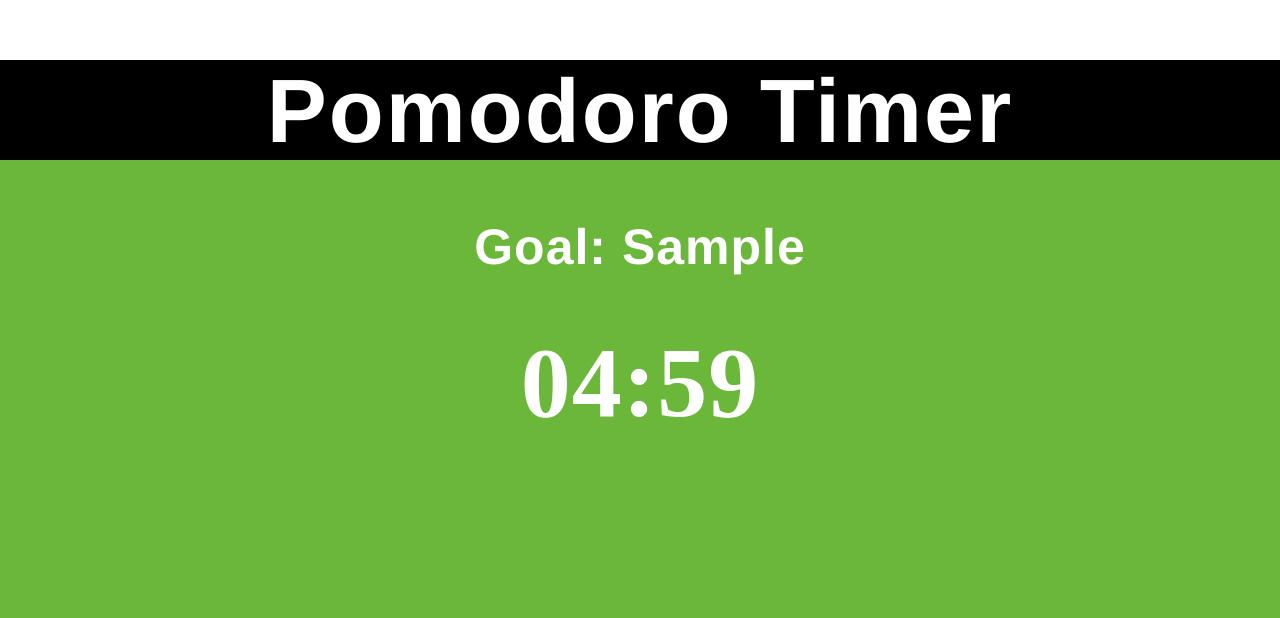
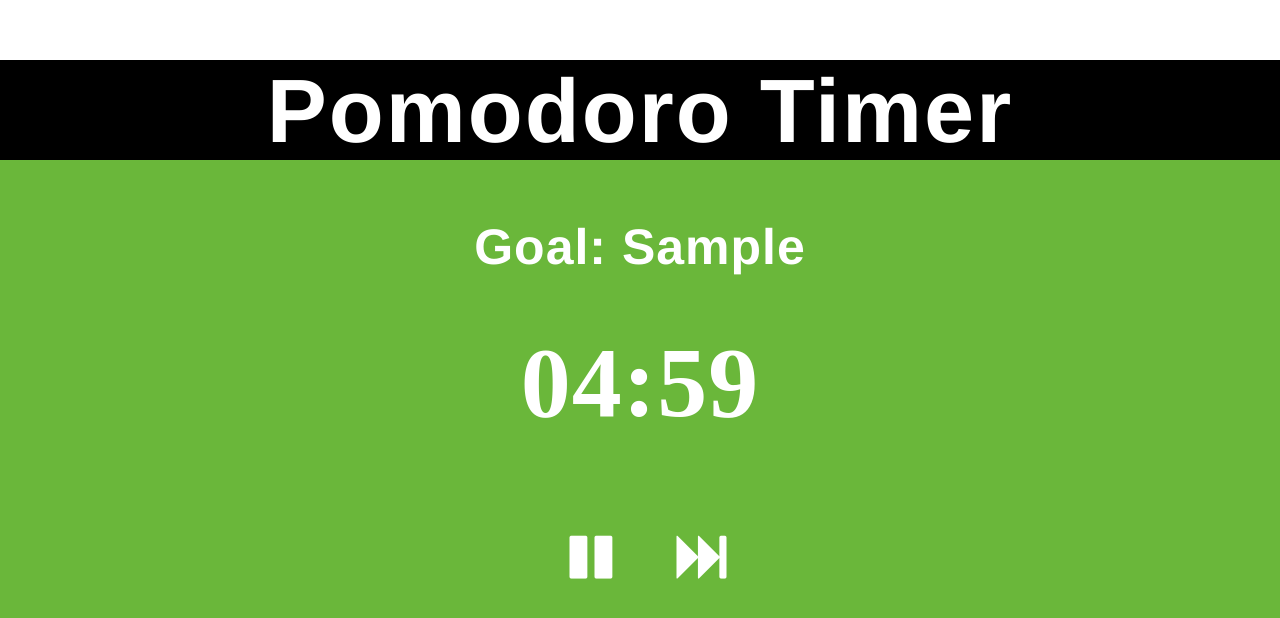
Before and after one commit to kavyadagli/pomodoroTimer, a React (Create React App) app: page / in a window 1280 px wide. Both pictures are taken after typing "Sample", "5", "5", "5", "5" into the empty fields and a click on the input "Submit". Shown: the top 618 px of the page. Built offline with nearby package versions, Linux system fonts and the light colour scheme.

Commit message:
fast forward and play functionality

```diff
--- a/public/style.css
+++ b/public/style.css
@@ -17,6 +17,7 @@ body {
   margin: 0;
   padding: 0;
   letter-spacing: 2px;
+  white-space: nowrap;
 }
 
 #root {
@@ -107,6 +108,7 @@ table {
   line-height: 35px;
   font-size: 50px;
   margin: 70px;
+  white-space: nowrap;
 }
 
 .timer {
@@ -148,3 +150,38 @@ form {
 .result {
   height: 100%;
 }
+
+.media-controls {
+  background-color: Transparent;
+  border: none;
+  color: white;
+  padding: 15px 32px;
+  text-align: center;
+  text-decoration: none;
+  display: inline-block;
+  font-size: 16px;
+  margin: 4px 2px;
+  cursor: pointer;
+  border: none;
+  outline: none;
+  margin-left: 45%;
+  font-size: 50px;
+  font-style: bold;
+  margin: 0;
+}
+
+.media-controls:hover {
+  color: lightGray;
+}
+
+.error-message {
+  font: bold 20px/100% 'Helvetica', 'Arial', 'Sans-serif';
+  color: red;
+}
+
+.buttons {
+  width: 300px;
+  height: 50px;
+  margin-left: 42%;
+
+}
--- a/src/form.js
+++ b/src/form.js
@@ -1,5 +1,8 @@
   import React from 'react';
   import ReactDOM from 'react-dom';
+  import '../node_modules/font-awesome/css/font-awesome.min.css';
+  //import classNames from 'classnames';
+  //import styles from './styles.scss';
 
 
   class UserForm extends React.Component {
@@ -19,7 +22,9 @@
         goal: '',
         isPressed: false,
         intervals: -1,
-        maxIntervals: false
+        maxIntervals: false,
+        pausePressed: false,
+        showError: false
       };
 
       this.handleClick = this.handleClick.bind(this);
@@ -27,7 +32,8 @@
       this.handleTime = this.handleTime.bind(this);
       this.handleMin = this.handleMin.bind(this);
       this.handleHours = this.handleHours.bind(this);
-
+      this.handlePause = this.handlePause.bind(this);
+      this.handlefastForward = this.handlefastForward.bind(this);
 
     }
 
@@ -36,7 +42,7 @@
     }
 
     handleHours(event) {
-      this.setState({[event.target.name]: event.target.value*60})
+      this.setState({[event.target.name]: event.target.value*60*60})
     }
 
     handleMin(event) {
@@ -45,21 +51,33 @@
 
 
    handleClick() {
-     this.setState({isPressed: true})
+     const interval = this.state.workPeriod + this.state.breakPeriod;
+     const totalTime = this.state.hours + this.state.minutes;
+
+     interval > totalTime ? this.setState({showError: true, isPressed: false}) : this.setState({showError: false, isPressed: true});
    }
 
    handleChange(event) {
      this.setState({[event.target.name]: event.target.value});
    }
 
+   handlePause() {
+     this.state.pausePressed ? this.setState({pausePressed : false}) : this.setState({pausePressed : true});
+     //alert("pausePressed? " + this.state.pausePressed);
+   }
+
    leadingZero(num) {
      return num < 10 ? "0" + num : num;
+   }
+
+   handlefastForward() {
+     this.state.toggleWork ?  this.setState({toggleBreak: true, toggleWork: false}) : this.setState({toggleBreak: false, toggleWork: true});
    }
 
 
    componentDidMount(){
        setInterval(() => {
-        if (this.state.isPressed == true) {
+        if (this.state.isPressed && this.state.pausePressed == false) {
           const interval = Math.floor(((this.state.hours) + this.state.minutes)/(this.state.work-1 + this.state.breakConst-1));
           //alert(" intervals: " + interval + " Hours: " + this.state.hours + " minutes: " + this.state.minutes + " work: " + this.state.work + " break: " + this.state.breakConst)
 
@@ -77,7 +95,6 @@
 
 
            if (this.state.toggleBreak == true) {
-             alert
               this.setState({breakPeriod: this.state.breakPeriod - 1});
               let count = this.state.breakPeriod;
 
@@ -105,6 +122,7 @@
 
       const isPressed = this.state.isPressed;
       let content;
+      let play;
 
       if (!isPressed){
         content =
@@ -113,6 +131,7 @@
           <div id="descr"><h2>The Pomodoro Technique consists of timed work and rest periods to optomize  <br></br> focus and productivity. Use the timer below to help you accomplish your goals!</h2></div>
 
           <React.Fragment>
+                {this.state.showError && <div className="error-message"> Please increase study time or decrease work period/ break period. </div>}
                 <p className="formSpec">What would you like to accomplish today?</p>
                 <input className="goal" type="text" name="goal" maxlength="140" onChange={this.handleChange}/>
                 <p className="formSpec"> How long will your work periods be?<br></br>(25-30 minutes recommended)</p>
@@ -142,6 +161,14 @@
            <div className="result">
              <p className="goalDisp">Goal: {this.state.goal}</p>
              <h1 className="timer">{this.leadingZero(this.state.minutesCounter)}:{this.leadingZero(this.state.secondsCounter)}</h1>
+              <div className="buttons">
+                 <button className="media-controls" onClick={this.handlePause}>
+                     <p className={this.state.pausePressed ? "fa fa-play" : "fa fa-pause"}></p>
+                 </button>
+                 <button className="media-controls" onClick={this.handlefastForward}>
+                     <p className="fa fa-fast-forward"></p>
+                 </button>
+              </div>
            </div>
         </div>
        }
```
Also changed, not shown: package.json (+5 -2 lines), public/manifest.json, 2 other files (tests, documents, lock files or other folders).
